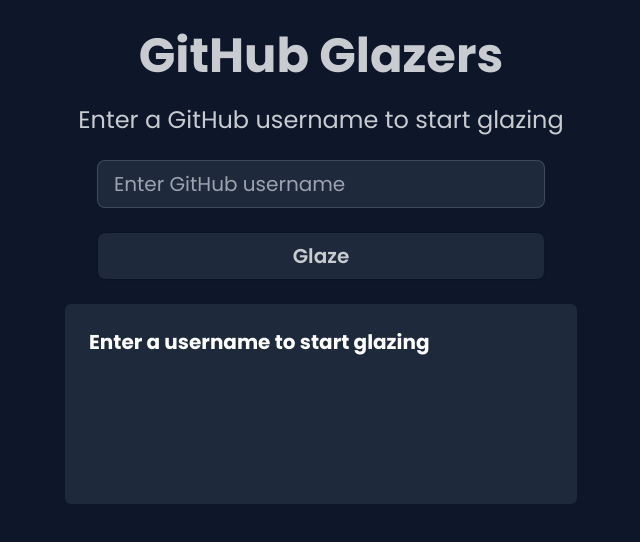
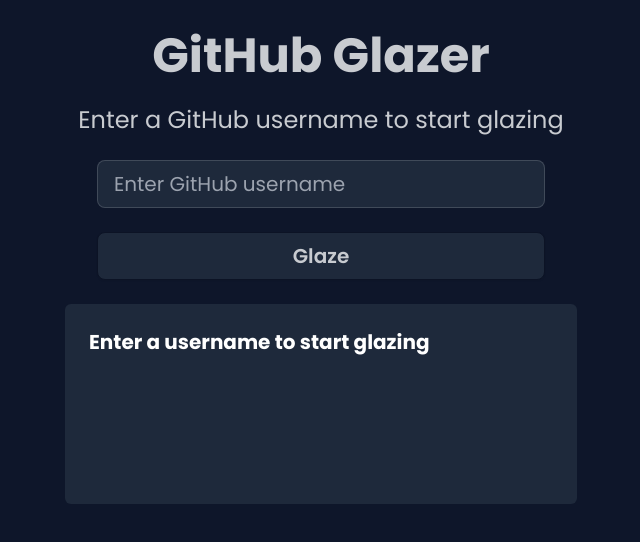
Before and after one commit to arunnats/Github-Glazer, a React (Vite) app in the folder github-glazer/: page / in a window 1280 px wide. Shown: the top 542 px of the page, without its empty margins (319-959 px from the left). Built offline with nearby package versions, Linux system fonts and the light colour scheme; no server answers.

Commit message:
title change

```diff
--- a/github-glazer/src/App.tsx
+++ b/github-glazer/src/App.tsx
@@ -128,7 +128,7 @@
 
   return (
     <div className="flex flex-col items-center min-h-screen p-8">
-      <h1 className="text-5xl font-bold mb-6 text-center">GitHub Glazers</h1>
+      <h1 className="text-5xl font-bold mb-6 text-center">GitHub Glazer</h1>
       <p className="text-2xl mb-6">Enter a GitHub username to start glazing</p>
       <input
         type="text"
```
